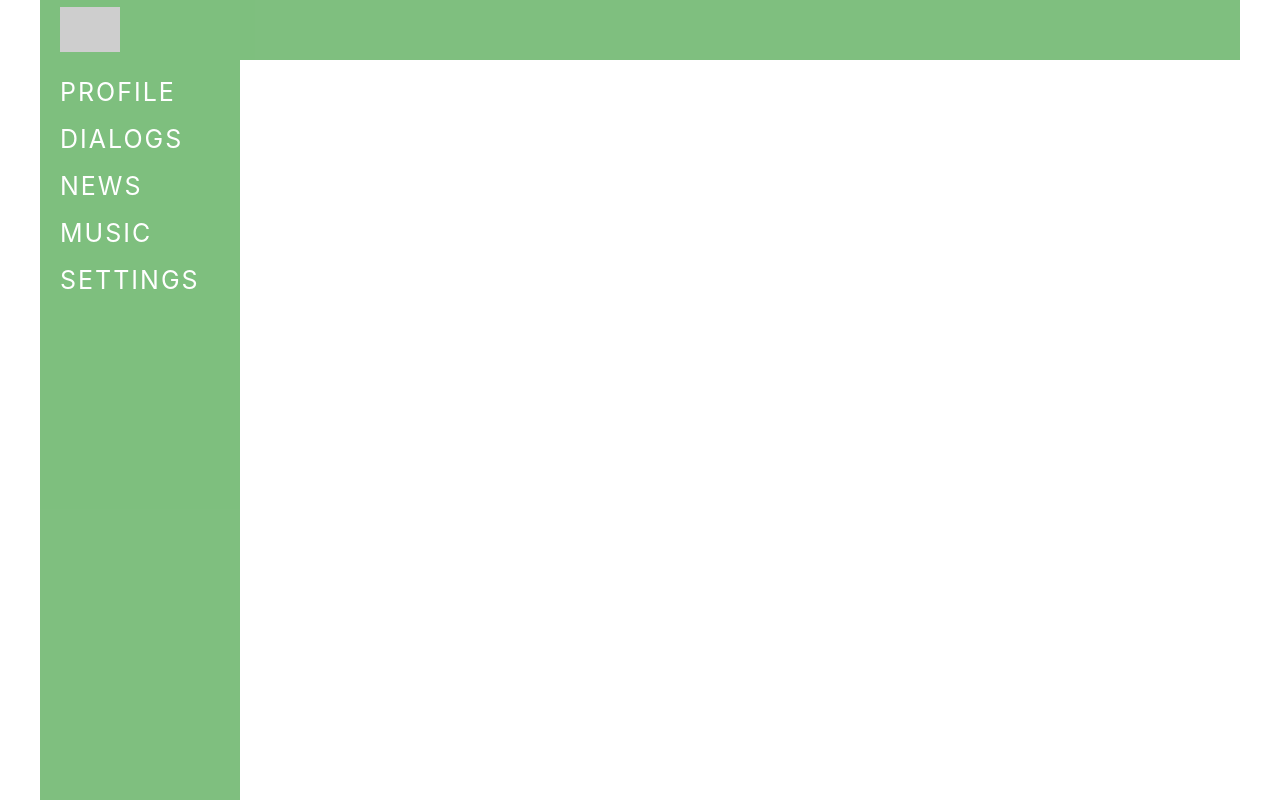
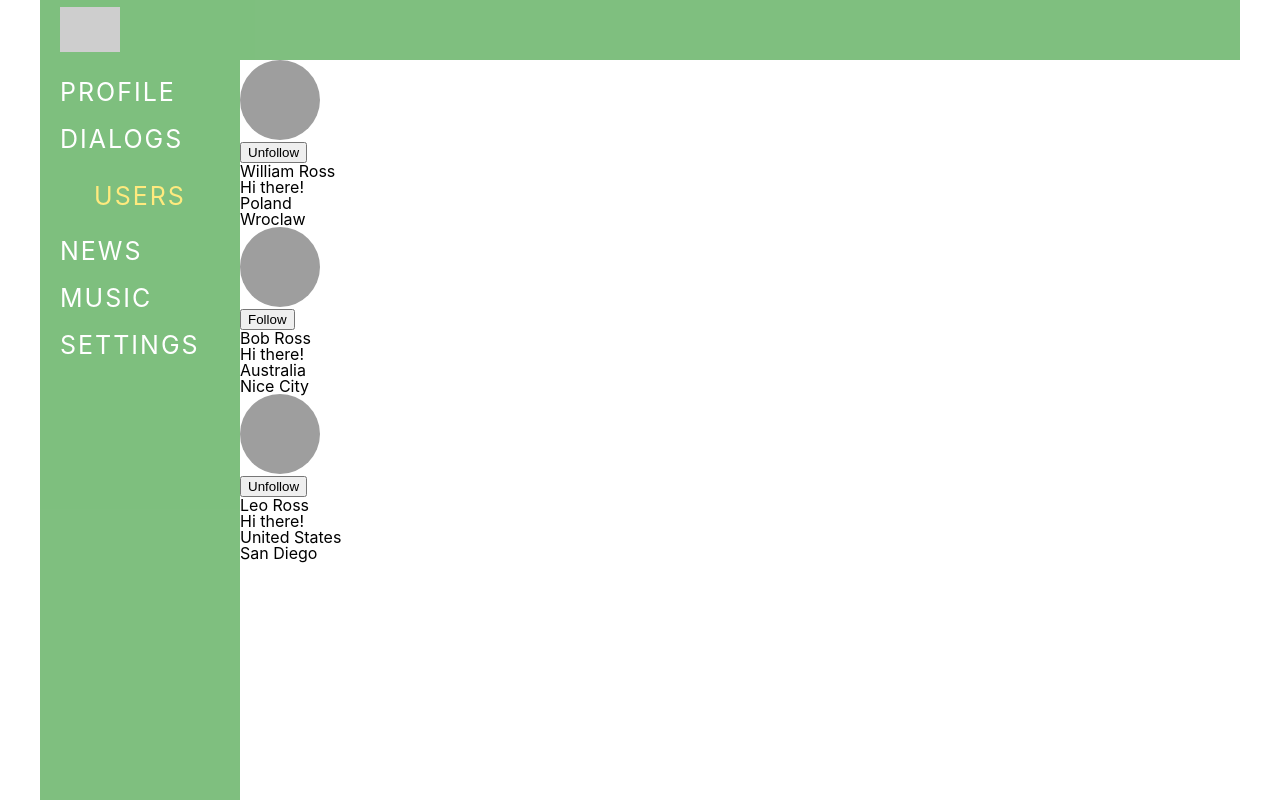
Before and after one commit to DoWhatYouL0ve/social_network, a React (Create React App) app: page /users in a window 1280 px wide. Built offline with nearby package versions, Linux system fonts and the light colour scheme; grey boxes are pictures that could not be loaded.

Commit message:
Lesson 49 (UsersPage)

```diff
--- a/src/App.tsx
+++ b/src/App.tsx
@@ -8,6 +8,7 @@ import { News } from './components/News/News'
 import { Music } from './components/Music/Music'
 import { Settings } from './components/Settings/Settings'
 import { DialogsContainer } from './components/Dialogs/DialogsContainer'
+import { UsersContainer } from './components/Users/UsersContainer'
 
 const App = () => {
     return (
@@ -17,6 +18,7 @@ const App = () => {
             <div className="appWrapperContent">
                 <Route path={'/profile'} render={() => <Profile />} />
                 <Route path={'/dialogs'} render={() => <DialogsContainer />} />
+                <Route path={'/users'} render={() => <UsersContainer />} />
                 <Route path={'/news'} render={() => <News />} />
                 <Route path={'/music'} render={() => <Music />} />
                 <Route path={'/settings'} render={() => <Settings />} />
--- a/src/components/Header/Header.tsx
+++ b/src/components/Header/Header.tsx
@@ -1,6 +1,6 @@
 import React from 'react'
 import style from './Header.module.css'
-import logo from './../images/logo.png'
+import logo from '../../images/logo.png'
 
 export const Header = () => {
     return (
--- a/src/components/Nav/Navbar.tsx
+++ b/src/components/Nav/Navbar.tsx
@@ -21,6 +21,15 @@ export const Navbar = () => {
                     data-content={'DIALOGS'}
                 >
                     Dialogs
+                </NavLink>
+            </div>
+            <div className={style.item}>
+                <NavLink
+                    to="/users"
+                    activeClassName={style.active}
+                    data-content={'USERS'}
+                >
+                    Users
                 </NavLink>
             </div>
             <div className={style.item}>
--- a/src/components/Profile/MyPosts/Post/Post.tsx
+++ b/src/components/Profile/MyPosts/Post/Post.tsx
@@ -1,6 +1,6 @@
 import React from 'react'
 import style from './Post.module.css'
-import ava from './../../../images/ava.jpg'
+import ava from '../../../../images/ava.jpg'
 
 export type PostType = {
     id: string
--- a/src/components/Profile/ProfileInfo/ProfileInfo.tsx
+++ b/src/components/Profile/ProfileInfo/ProfileInfo.tsx
@@ -1,6 +1,6 @@
 import React from 'react'
 import style from './ProfileInfo.module.css'
-import beach from './../../images/beach.jpg'
+import beach from '../../../images/beach.jpg'
 
 export const ProfileInfo = () => {
     return (
--- /dev/null
+++ b/src/components/Users/Users.tsx
@@ -0,0 +1,75 @@
+import React from 'react'
+import { UsersPropsType } from './UsersContainer'
+import style from './users.module.css'
+import image from './../../images/ava.jpg'
+
+export const Users = (props: UsersPropsType) => {
+    if (props.users.users.length === 0) {
+        props.setUsers([
+            {
+                userId: '1',
+                photoUrl: image,
+                fullName: 'William Ross',
+                status: 'Hi there!',
+                followed: true,
+                location: { city: 'Wroclaw', country: 'Poland' },
+            },
+            {
+                userId: '2',
+                photoUrl: image,
+                fullName: 'Bob Ross',
+                status: 'Hi there!',
+                followed: false,
+                location: { city: 'Nice City', country: 'Australia' },
+            },
+            {
+                userId: '3',
+                photoUrl: image,
+                fullName: 'Leo Ross',
+                status: 'Hi there!',
+                followed: true,
+                location: { city: 'San Diego', country: 'United States' },
+            },
+        ])
+    }
+    return (
+        <div>
+            {props.users.users.map((u) => (
+                <div key={u.userId}>
+                    <span>
+                        <div>
+                            <img
+                                src={u.photoUrl}
+                                alt=""
+                                className={style.userPhoto}
+                            />
+                        </div>
+                        <div>
+                            {u.followed ? (
+                                <button
+                                    onClick={() => props.unfollow(u.userId)}
+                                >
+                                    Unfollow
+                                </button>
+                            ) : (
+                                <button onClick={() => props.follow(u.userId)}>
+                                    Follow
+                                </button>
+                            )}
+                        </div>
+                    </span>
+                    <span>
+                        <span>
+                            <div>{u.fullName}</div>
+                            <div>{u.status}</div>
+                        </span>
+                        <span>
+                            <div>{u.location.country}</div>
+                            <div>{u.location.city}</div>
+                        </span>
+                    </span>
+                </div>
+            ))}
+        </div>
+    )
+}
--- /dev/null
+++ b/src/components/Users/UsersContainer.tsx
@@ -0,0 +1,46 @@
+import React from 'react'
+import { StateType } from '../../redux/redux-store'
+import { Dispatch } from 'redux'
+import { connect } from 'react-redux'
+import { Users } from './Users'
+import {
+    followAC,
+    setUsersAC,
+    unfollowAC,
+    UsersPageType,
+    UserType,
+} from '../../redux/usersReducer'
+
+type MapStateToPropsType = {
+    users: UsersPageType
+}
+type MapDispatchToPropsType = {
+    follow: (userId: string) => void
+    unfollow: (userId: string) => void
+    setUsers: (users: Array<UserType>) => void
+}
+export type UsersPropsType = MapStateToPropsType & MapDispatchToPropsType
+
+const mapStateToProps = (state: StateType): MapStateToPropsType => {
+    return {
+        users: state.usersPage,
+    }
+}
+const mapDispatchToProps = (dispatch: Dispatch): MapDispatchToPropsType => {
+    return {
+        follow: (userId) => {
+            dispatch(followAC(userId))
+        },
+        unfollow: (userId) => {
+            dispatch(unfollowAC(userId))
+        },
+        setUsers: (users) => {
+            dispatch(setUsersAC(users))
+        },
+    }
+}
+
+export const UsersContainer = connect(
+    mapStateToProps,
+    mapDispatchToProps
+)(Users)
--- /dev/null
+++ b/src/components/Users/users.module.css
@@ -0,0 +1,5 @@
+.userPhoto {
+    width: 80px;
+    height: 80px;
+    border-radius: 50%;
+}
--- a/src/redux/redux-store.ts
+++ b/src/redux/redux-store.ts
@@ -5,10 +5,12 @@ import {
 } from 'redux'
 import { profilePageReducer } from './profilePageReducer'
 import { dialogsPageReducer } from './dialogsPageReducer'
+import { usersReducer } from './usersReducer'
 
 let rootReducer = combineReducers({
     profilePage: profilePageReducer,
     dialogsPage: dialogsPageReducer,
+    usersPage: usersReducer,
 })
 
 export type StateType = ReturnType<typeof rootReducer>
--- /dev/null
+++ b/src/redux/usersReducer.ts
@@ -0,0 +1,59 @@
+export type LocationType = {
+    city: string
+    country: string
+}
+export type UserType = {
+    userId: string
+    photoUrl: string
+    fullName: string
+    followed: boolean
+    status: string
+    location: LocationType
+}
+export type UsersPageType = {
+    users: Array<UserType>
+}
+export type UsersActionType =
+    | ReturnType<typeof followAC>
+    | ReturnType<typeof unfollowAC>
+    | ReturnType<typeof setUsersAC>
+
+export const FOLLOW = 'FOLLOW'
+export const UNFOLLOW = 'UNFOLLOW'
+export const SET_USERS = 'SET_USERS'
+
+const initialState: UsersPageType = {
+    users: [],
+}
+
+export const usersReducer = (
+    state: UsersPageType = initialState,
+    action: UsersActionType
+): UsersPageType => {
+    switch (action.type) {
+        case FOLLOW:
+            return {
+                ...state,
+                users: state.users.map((u) =>
+                    u.userId === action.userId ? { ...u, followed: true } : u
+                ),
+            }
+        case UNFOLLOW:
+            return {
+                ...state,
+                users: state.users.map((u) =>
+                    u.userId === action.userId ? { ...u, followed: false } : u
+                ),
+            }
+        case SET_USERS:
+            return { ...state, users: [...state.users, ...action.users] }
+        default:
+            return state
+    }
+}
+
+export const followAC = (userId: string) => ({ type: FOLLOW, userId } as const)
+export const unfollowAC = (userId: string) =>
+    ({ type: UNFOLLOW, userId } as const)
+export const setUsersAC = (users: Array<UserType>) =>
+    ({ type: SET_USERS, users } as const)
```
